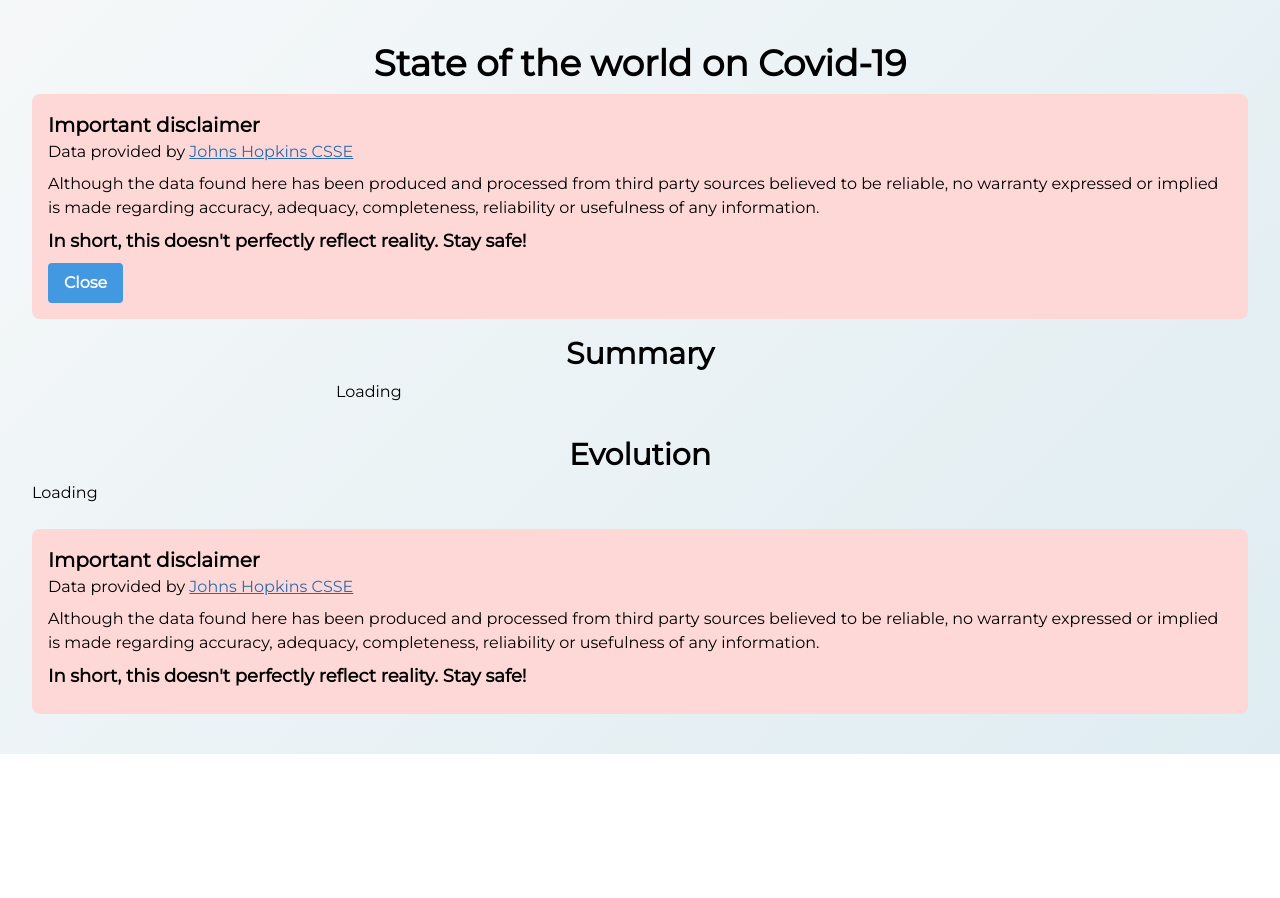
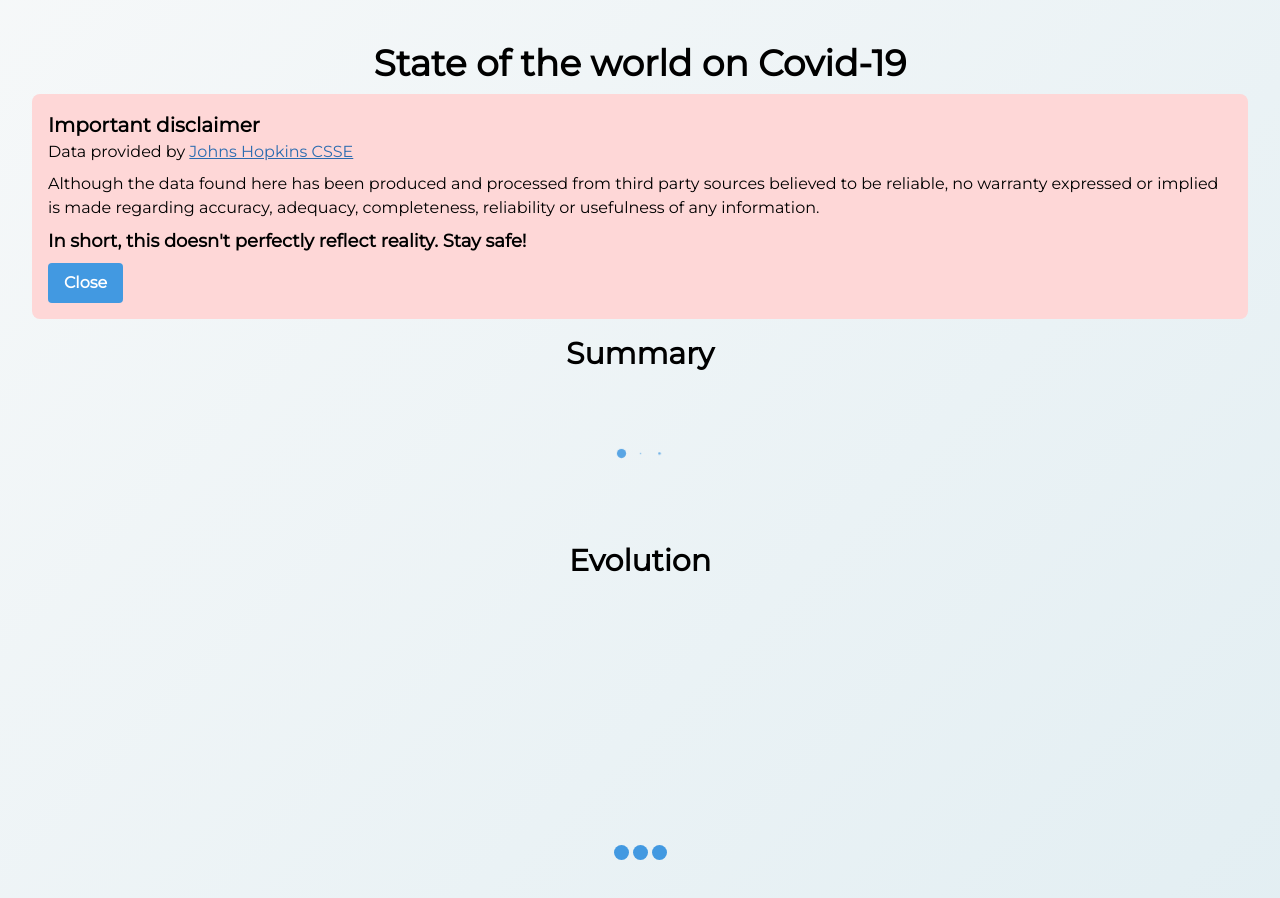
Before and after one commit to antoinegag/covid19-dashboard, a React (Create React App) app: page / in a window 1280 px wide. Shown: the top 898 px of the page. Before the commit the page ends 800 px from the top, so only its background shows below. Built offline with nearby package versions, Linux system fonts and the light colour scheme; no server answers.

Commit message:
Add proper loaders

```diff
--- a/package.json
+++ b/package.json
@@ -21,6 +21,7 @@
     "react-live-clock": "^4.0.3",
     "react-plotly.js": "^2.4.0",
     "react-scripts": "3.4.0",
+    "react-spinners": "^0.8.1",
     "react-timeseries-charts": "^0.16.1"
   },
   "scripts": {
--- a/src/components/CovidTimeSeries.js
+++ b/src/components/CovidTimeSeries.js
@@ -3,6 +3,7 @@ import ConfirmedCases from "./plots/ConfirmedCases";
 import useCovid19TimeSeries from "../hooks/useCovid19TimeSeries";
 import Death from "./plots/Death";
 import Recovered from "./plots/Recovered";
+import { RotateLoader, PulseLoader } from "react-spinners";
 
 export default function CovidTimeSeries() {
   const [loading, success, timeSeries] = useCovid19TimeSeries();
@@ -19,7 +20,9 @@ export default function CovidTimeSeries() {
           <Recovered data={timeSeries} />
         </div>
       ) : (
-        <div>Loading</div>
+        <div className="text-center my-64">
+          <PulseLoader color="#4299e1" />
+        </div>
       )}
     </div>
   );
--- a/src/components/Global.js
+++ b/src/components/Global.js
@@ -2,6 +2,7 @@ import React from "react";
 
 import useGlobalCovidStats from "../hooks/useGlobalCovidStats";
 import Numbers from "./global/Numbers";
+import { PulseLoader } from "react-spinners";
 
 export default function Global() {
   const [loading, success, data] = useGlobalCovidStats();
@@ -14,7 +15,9 @@ export default function Global() {
           <Numbers date={data.date} data={data} />
         </div>
       ) : (
-        <div>Loading</div>
+        <div className="text-center my-16">
+          <PulseLoader color="#4299e1" />
+        </div>
       )}
     </div>
   );
--- a/src/components/MobileWarning.js
+++ b/src/components/MobileWarning.js
@@ -9,7 +9,7 @@ export default function MobileWarning() {
         icon={faExclamationCircle}
         className="text-orange-500 mr-2"
       />
-      Screen too small to show graphs
+      Screen too small to display graphs
     </div>
   );
 }
```
Also changed, not shown: 1 other file (tests, documents, lock files or other folders).
